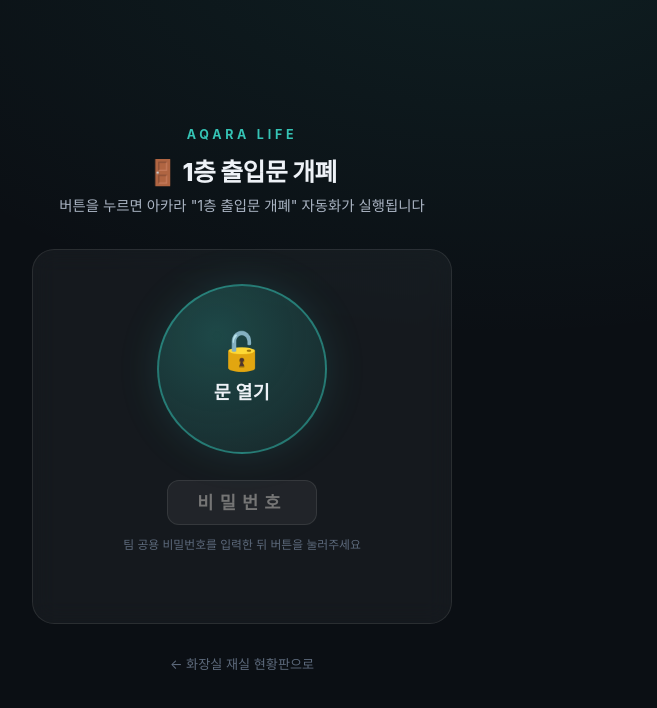
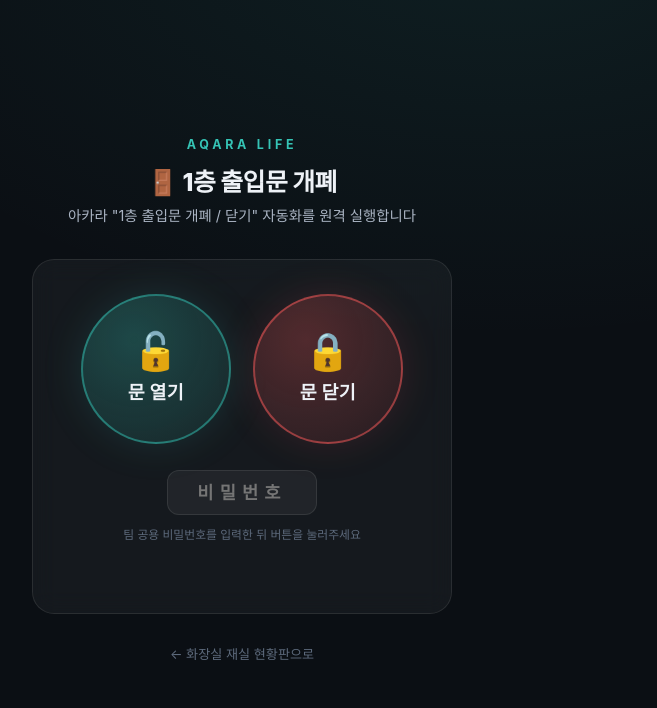
Before and after one commit to sunghojeon-bot/aqara-toilet-status, a website: page public/door.html in a window 1280 px wide. Shown: the whole page, without its empty margins (398-1055 px from the left). Drawn offline with Linux system fonts and the light colour scheme; a web font is replaced by a local one.

Commit message:
문 닫기 버튼 추가

```diff
--- a/public/door.html
+++ b/public/door.html
@@ -26,8 +26,9 @@
     background: var(--card); border: 1px solid var(--line); border-radius: 22px;
     padding: 34px 28px 30px; backdrop-filter: blur(12px);
   }
+  .btnrow { display: flex; gap: 22px; justify-content: center; }
   .doorbtn {
-    width: 170px; height: 170px; border-radius: 50%; border: 2px solid rgba(53,196,181,.5);
+    width: 150px; height: 150px; border-radius: 50%; border: 2px solid rgba(53,196,181,.5);
     background: radial-gradient(circle at 35% 30%, rgba(53,196,181,.28), rgba(53,196,181,.08));
     color: var(--ink); font-family: inherit; font-size: 1.15rem; font-weight: 800; letter-spacing: .02em;
     cursor: pointer; transition: transform .15s ease, box-shadow .3s ease;
@@ -38,6 +39,12 @@
   .doorbtn:hover { transform: scale(1.04); box-shadow: 0 0 60px rgba(53,196,181,.3); }
   .doorbtn:active { transform: scale(.97); }
   .doorbtn:disabled { opacity: .55; cursor: wait; transform: none; }
+  .doorbtn.close {
+    border-color: rgba(255,93,93,.5);
+    background: radial-gradient(circle at 35% 30%, rgba(255,93,93,.26), rgba(255,93,93,.07));
+    box-shadow: 0 0 40px rgba(255,93,93,.13);
+  }
+  .doorbtn.close:hover { box-shadow: 0 0 60px rgba(255,93,93,.28); }
   .pinrow { margin-top: 26px; display: flex; gap: 10px; justify-content: center; }
   .pinrow input {
     width: 150px; text-align: center; letter-spacing: .35em;
@@ -57,11 +64,16 @@
 <div class="wrap">
   <div class="brand">AQARA LIFE</div>
   <h1>🚪 1층 출입문 개폐</h1>
-  <div class="sub">버튼을 누르면 아카라 "1층 출입문 개폐" 자동화가 실행됩니다</div>
+  <div class="sub">아카라 "1층 출입문 개폐 / 닫기" 자동화를 원격 실행합니다</div>
   <div class="panel">
-    <button class="doorbtn" id="btn" onclick="openDoor()">
-      <span class="ico">🔓</span>문 열기
-    </button>
+    <div class="btnrow">
+      <button class="doorbtn" id="btnOpen" onclick="runDoor('open')">
+        <span class="ico">🔓</span>문 열기
+      </button>
+      <button class="doorbtn close" id="btnClose" onclick="runDoor('close')">
+        <span class="ico">🔒</span>문 닫기
+      </button>
+    </div>
     <div class="pinrow">
       <input id="pin" type="password" inputmode="numeric" maxlength="8" placeholder="비밀번호">
     </div>
@@ -71,27 +83,27 @@
   <a class="back" href="/">← 화장실 재실 현황판으로</a>
 </div>
 <script>
-async function openDoor() {
-  const btn = document.getElementById('btn');
+async function runDoor(action) {
+  const btns = [document.getElementById('btnOpen'), document.getElementById('btnClose')];
   const msg = document.getElementById('msg');
   const pin = document.getElementById('pin').value.trim();
   if (!pin) { msg.className = 'msg err'; msg.textContent = '비밀번호를 입력해주세요.'; return; }
-  btn.disabled = true;
+  btns.forEach(b => b.disabled = true);
   msg.className = 'msg'; msg.textContent = '실행 중...';
   try {
     const r = await fetch('/api/door/open', {
       method: 'POST', headers: { 'Content-Type': 'application/json' },
-      body: JSON.stringify({ pin }),
+      body: JSON.stringify({ pin, action }),
     });
     const j = await r.json();
-    if (j.ok) { msg.className = 'msg ok'; msg.textContent = '✅ 출입문 개폐 실행 완료!'; }
+    if (j.ok) { msg.className = 'msg ok'; msg.textContent = action === 'close' ? '✅ 문 닫기 실행 완료!' : '✅ 문 열기 실행 완료!'; }
     else { msg.className = 'msg err'; msg.textContent = '⚠️ ' + (j.error || '실행 실패'); }
   } catch (e) {
     msg.className = 'msg err'; msg.textContent = '⚠️ 서버 연결 실패';
   }
-  setTimeout(() => { btn.disabled = false; }, 2500);
+  setTimeout(() => { btns.forEach(b => b.disabled = false); }, 2500);
 }
-document.getElementById('pin').addEventListener('keydown', (e) => { if (e.key === 'Enter') openDoor(); });
+document.getElementById('pin').addEventListener('keydown', (e) => { if (e.key === 'Enter') runDoor('open'); });
 </script>
 </body>
 </html>
```
